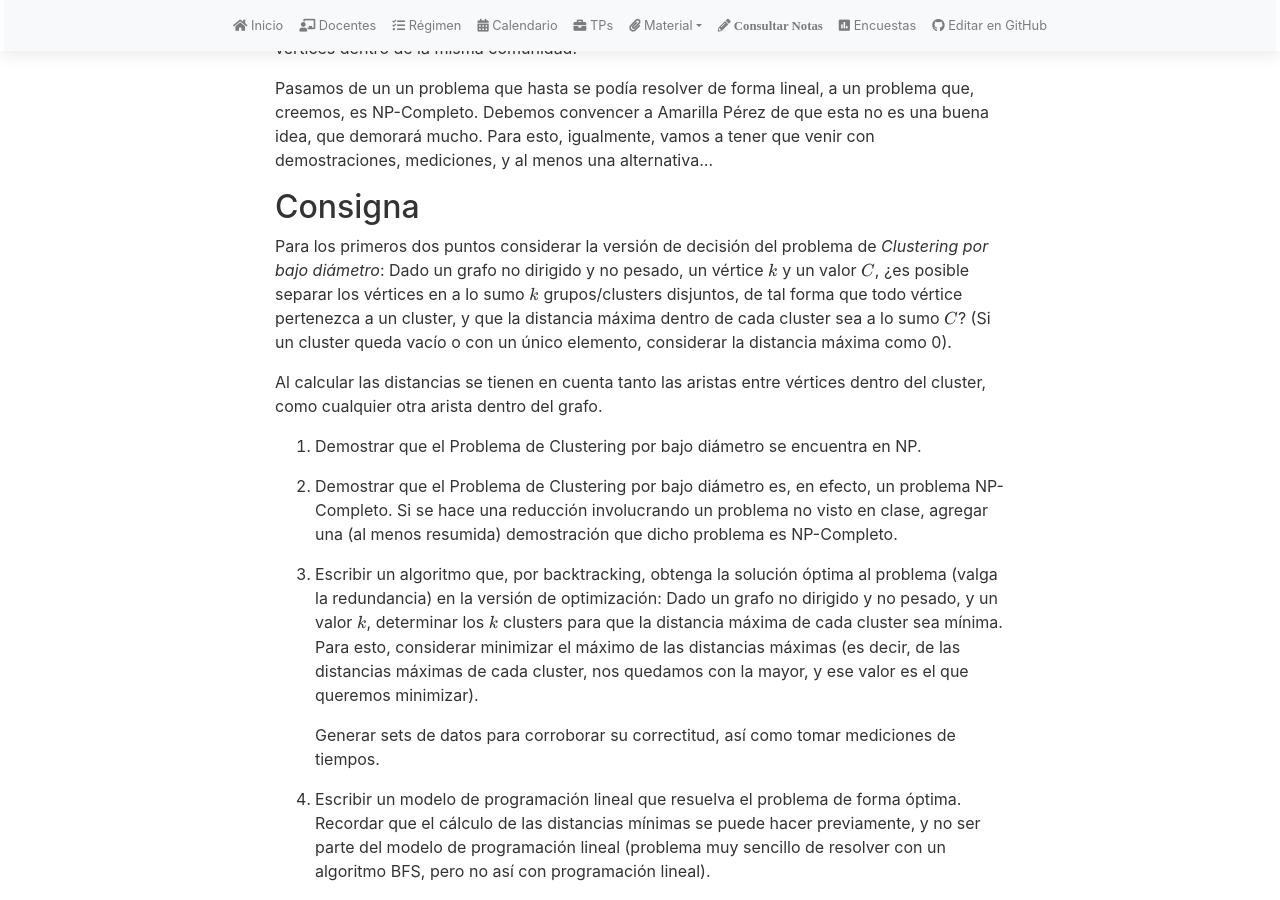
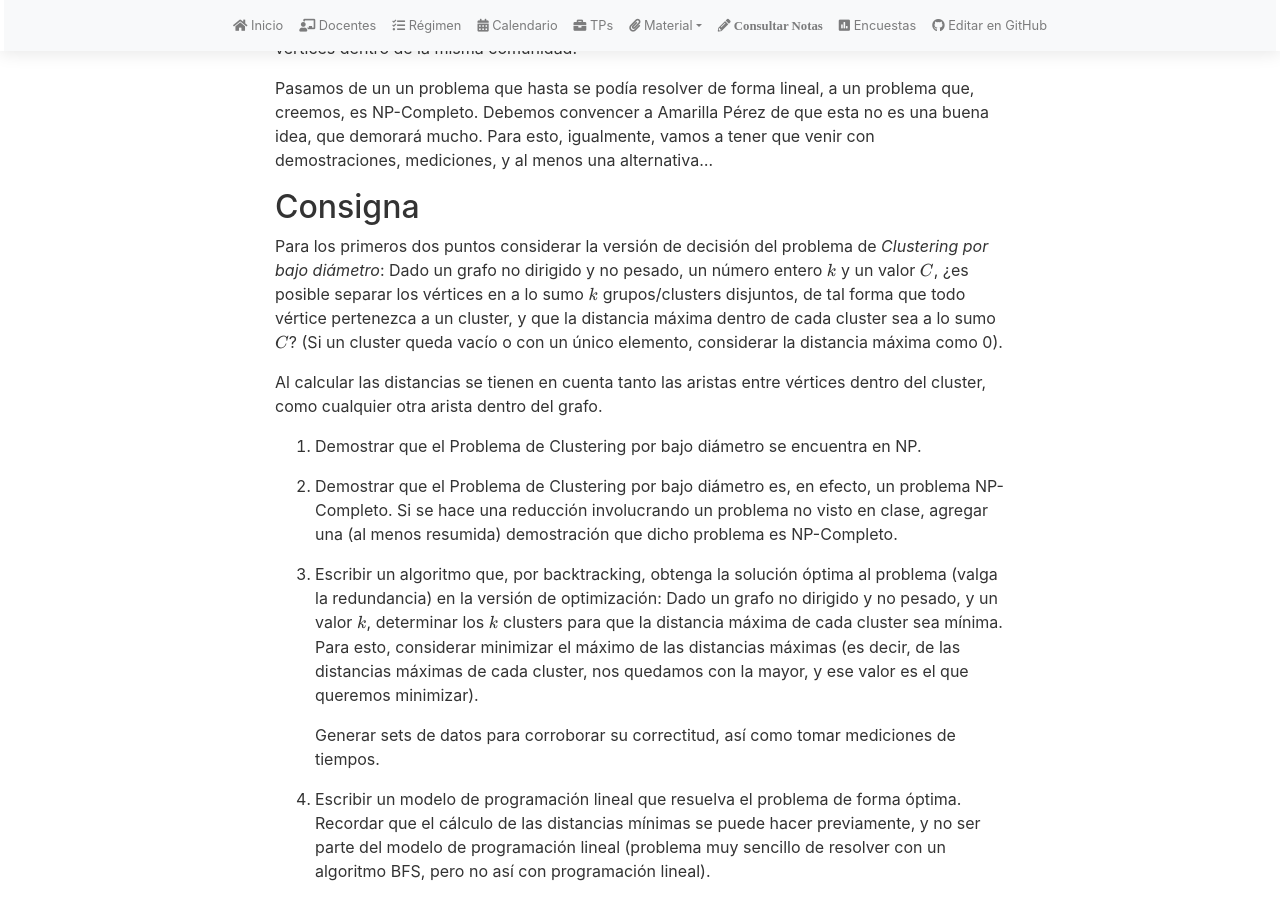
Before and after one commit to algoritmos-rw/tda_bg, a Jekyll site: the page built from tps/2025_1/tp3.md, in a window 1280 px wide and 900 px high, scrolled down 566 px. Built offline with Jekyll 4.4.1, drawn with Linux system fonts in a browser that asks for light colours; nearby versions of some CDN libraries; our own code applies the rules of GitHub Pages for plain Markdown files.

Commit message:
Update tp3.md

```diff
--- a/tps/2025_1/tp3.md
+++ b/tps/2025_1/tp3.md
@@ -35,7 +35,7 @@ a tener que venir con demostraciones, mediciones, y al menos una alternativa...
 ## Consigna
 
 Para los primeros dos puntos considerar la versión de decisión del problema de _Clustering por bajo diámetro_:
-Dado un grafo no dirigido y no pesado, un vértice $$k$$ y un valor $$C$$, ¿es posible separar los vértices
+Dado un grafo no dirigido y no pesado, un número entero $$k$$ y un valor $$C$$, ¿es posible separar los vértices
 en a lo sumo $$k$$ grupos/clusters disjuntos, de tal forma que todo vértice pertenezca a un cluster, y que la distancia
 máxima dentro de cada cluster sea a lo sumo $$C$$? (Si un cluster queda vacío o con un único elemento, considerar la
 distancia máxima como 0).
```
